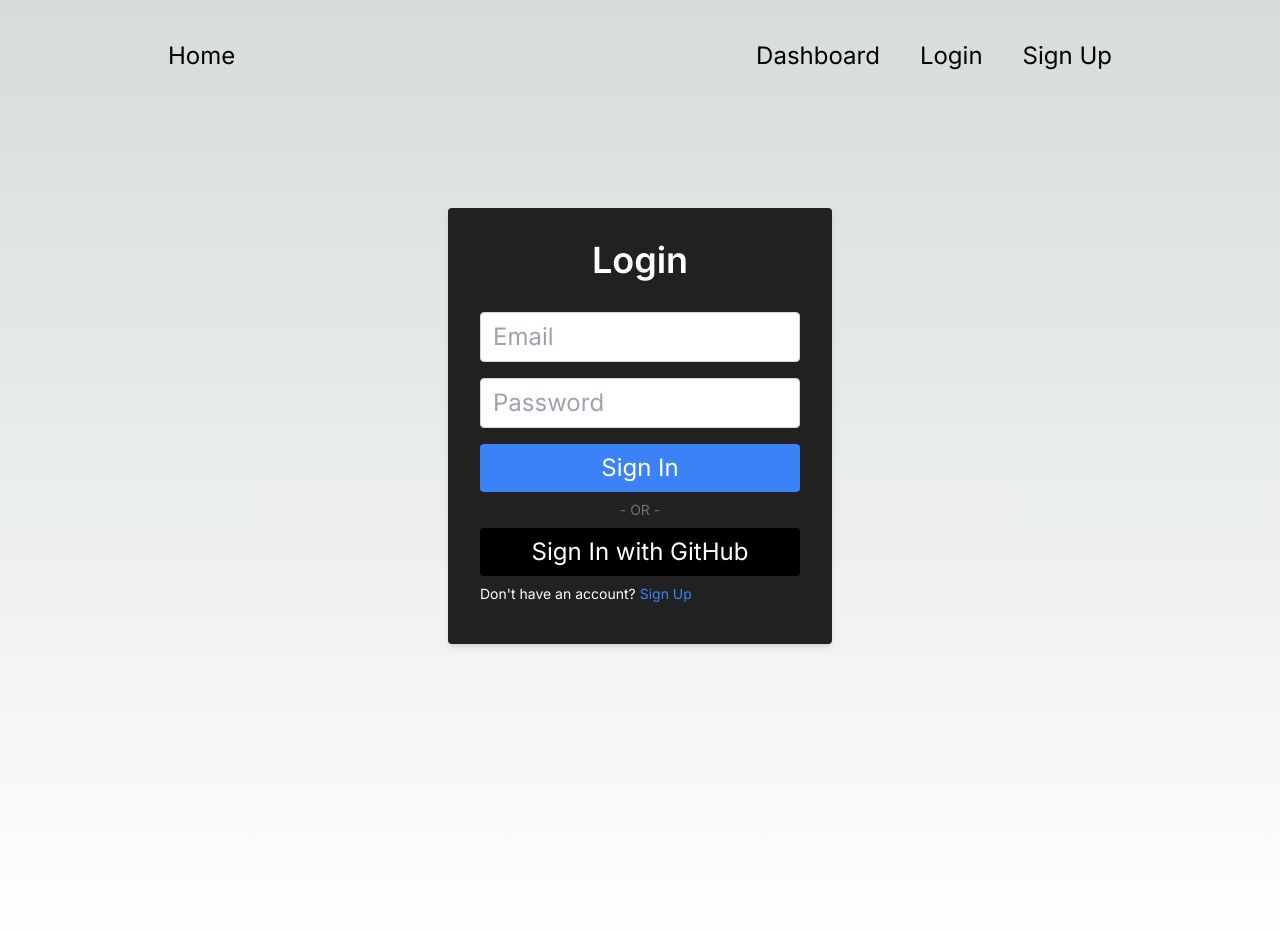
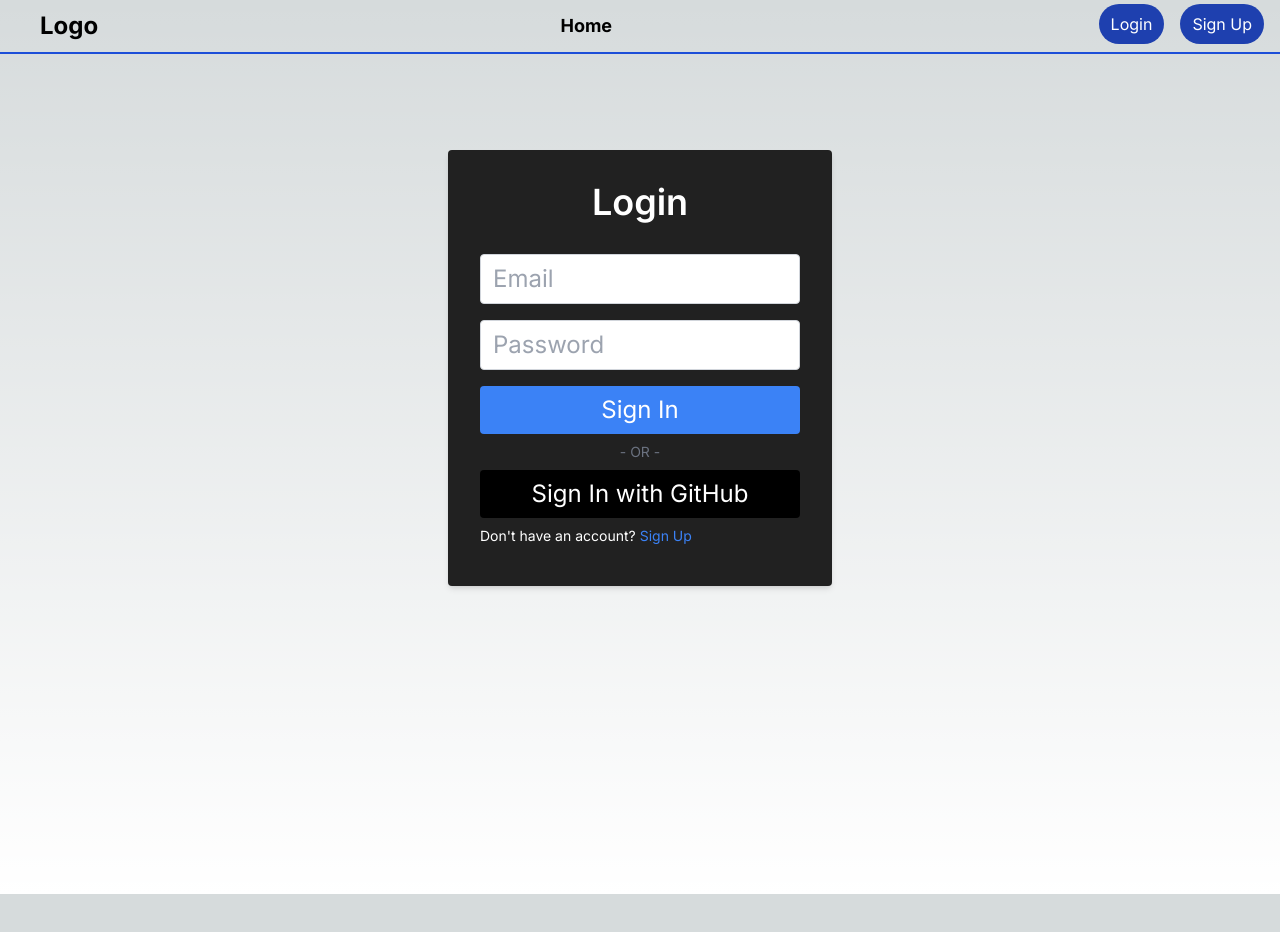
Before and after one commit to MircoSut/nextpoll, a Next.js app: page /login in a window 1280 px wide. Shown: the top 932 px of the page. After the commit the page ends 894 px from the top, so only its background shows below. Built offline with nearby package versions, Linux system fonts and the light colour scheme; no server answers.

Commit message:
fixed navbar

```diff
--- /dev/null
+++ b/app/dashboard/layout.js
@@ -0,0 +1,7 @@
+import { Inter } from "next/font/google";
+
+const inter = Inter({ subsets: ["latin"] });
+
+export default async function HomeLayout({ children }) {
+  return <>{children}</>;
+}
--- a/app/dashboard/page.jsx
+++ b/app/dashboard/page.jsx
@@ -1,6 +1,7 @@
 import React from "react";
 import { getServerSession } from "next-auth";
 import { redirect } from "next/navigation";
+import Link from "next/link";
 
 const Dashboard = async () => {
   const session = await getServerSession();
@@ -9,8 +10,19 @@ const Dashboard = async () => {
   }
 
   return (
-    <div className="flex min-h-screen flex-col items-center justify-between p-24">
-      Dashboard
+    <div className="w-full flex min-h-screen bg-yellow-500 flex-row justify-start p-4">
+      <div className="w-2/6 bg-white justify-start flex flex-col items-left pl-2">
+        <div>
+          <Link href={"/"}>Suggested</Link>
+        </div>
+        <div>
+          <Link href={"/"}>Create</Link>
+        </div>
+        {/* <div>
+          <Link href={"/"}>Search</Link>
+        </div> */}
+      </div>
+      <div className="w-4/6 bg-red-500">Main</div>
     </div>
   );
 };
--- a/app/layout.js
+++ b/app/layout.js
@@ -1,14 +1,14 @@
 // File: app/layout.js
 import { Inter } from "next/font/google";
 import "./globals.css";
-import Navbar from "@/components/Navbar";
 import { getServerSession } from "next-auth";
 import AuthProvider from "@/utils/SessionProvider"; // Ensure this path is correct based on your project structure
+import NavbarSwitcher from "@/components/NavbarSwitcher";
 
 const inter = Inter({ subsets: ["latin"] });
 
 export const metadata = {
-  title: "Create Next App",
+  title: "NextPoll",
   description: "Generated by create next app",
 };
 
@@ -19,8 +19,8 @@ export default async function RootLayout({ children }) {
     <html lang="en">
       <body className={inter.className}>
         <AuthProvider session={session}>
+          <NavbarSwitcher session={session} />
           <div className="mx-auto max-w-5xl text-2xl gap-2 mb-10">
-            <Navbar />
             {children}
           </div>
         </AuthProvider>
--- a/components/Navbar.jsx
+++ b/components/Navbar.jsx
@@ -1,47 +1,42 @@
 "use client";
 import React from "react";
-import Link from "next/link";
 import { signOut, useSession } from "next-auth/react";
+import { useRouter } from "next/navigation";
 
 const Navbar = () => {
-  const { data: session } = useSession();
+  const { data: session, status } = useSession();
+
+  const router = useRouter();
+
+  const handleSignOut = async () => {
+    await signOut();
+    router.push("/"); // Redirect to the home page after sign out
+  };
 
   return (
     <div>
-      <ul className="flex justify-between m-10 items-center">
+      <ul className="flex justify-between p-2 items-center border-blue-700 border-b-2">
         <div>
-          <Link href="/">
-            <li>Home</li>
-          </Link>
+          <li className="text-xl font-bold">Logo</li>
         </div>
-        <div className="flex gap-10">
-          <Link href={"/dashboard"}>
-            <li>Dashboard</li>
-          </Link>
-          {!session ? (
-            <>
-              <Link href={"/login"}>
-                <li>Login</li>
-              </Link>
-              <Link href={"/signup"}>
-                <li>Sign Up</li>
-              </Link>
-            </>
-          ) : (
-            <>
-              {session.user?.email}
+        <div className="rounded-lg bg-green-400 px-2">
+          <input
+            className="bg-transparent w-4/5"
+            type="text"
+            placeholder="Search polls"
+          />
+          <button className="border-l-2 w-1/5">Go</button>
+        </div>
+        <div className="flex gap-2">
+          <li className="mt-1">{session.user?.email || "User"}</li>
           <li>
             <button
-                  onClick={() => {
-                    signOut();
-                  }}
-                  className="p-2 px-5 -mt-1 bg-blue-800 rounded-full text-white"
+              onClick={handleSignOut}
+              className="p-2 px-3 -mt-1 bg-blue-800 rounded-full text-white"
             >
               Logout
             </button>
           </li>
-            </>
-          )}
         </div>
       </ul>
     </div>
--- /dev/null
+++ b/components/NavbarHome.jsx
@@ -0,0 +1,36 @@
+"use client";
+import React from "react";
+import Link from "next/link";
+
+const NavbarHome = () => {
+  return (
+    <div>
+      <ul className="flex justify-between items-center p-2 border-blue-700 border-b-2">
+        <div className="w-full items-center justify-between px-4 flex text-lg font-bold">
+          <div>
+            <li className="px-4 text-2xl font-bold">Logo</li>
+          </div>
+          <div className="flex flex-row justify-between gap-6 px-4">
+            <Link href="/">
+              <li className="hover:underline">Home</li>
+            </Link>
+          </div>
+        </div>
+        <div className="w-full items-center justify-end flex gap-4 px-2">
+          <Link href={"/login"}>
+            <li className="p-2 px-3 -mt-1 bg-blue-800 rounded-full text-white">
+              Login
+            </li>
+          </Link>
+          <Link href={"/signup"}>
+            <li className="p-2 px-3 -mt-1 bg-blue-800 rounded-full text-white">
+              Sign Up
+            </li>
+          </Link>
+        </div>
+      </ul>
+    </div>
+  );
+};
+
+export default NavbarHome;
--- /dev/null
+++ b/components/NavbarSwitcher.jsx
@@ -0,0 +1,19 @@
+"use client";
+import React from "react";
+import { usePathname } from "next/navigation";
+import Navbar from "@/components/Navbar";
+import NavbarHome from "@/components/NavbarHome";
+
+const NavbarSwitcher = () => {
+  const pathname = usePathname();
+
+  console.log("Current pathname:", pathname);
+
+  if (pathname === "/dashboard") {
+    return <Navbar />;
+  } else {
+    return <NavbarHome />;
+  }
+};
+
+export default NavbarSwitcher;
```
Also changed, not shown: middleware.js (added, +20 -0 lines). Lines whose indentation alone changed are shown as unchanged.
